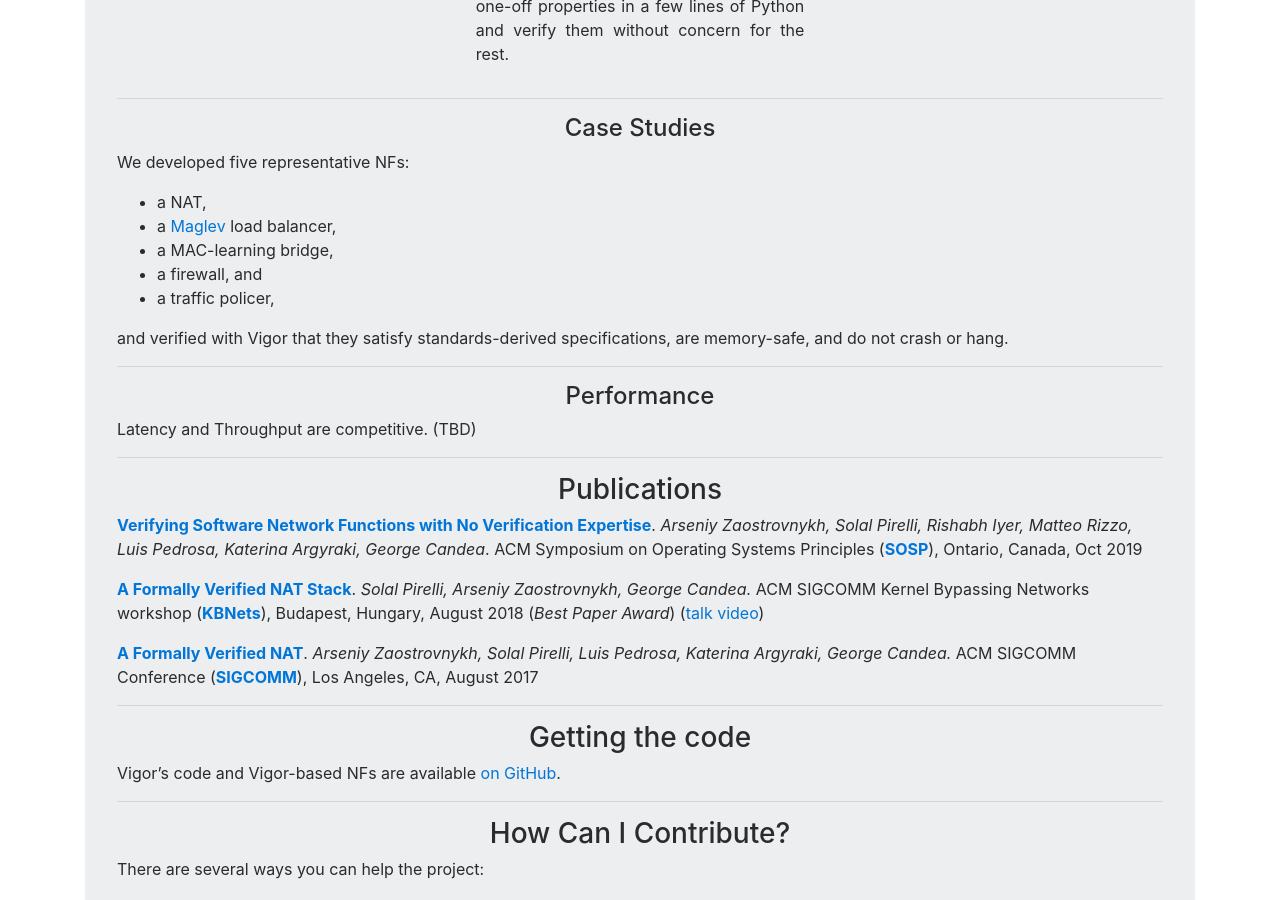
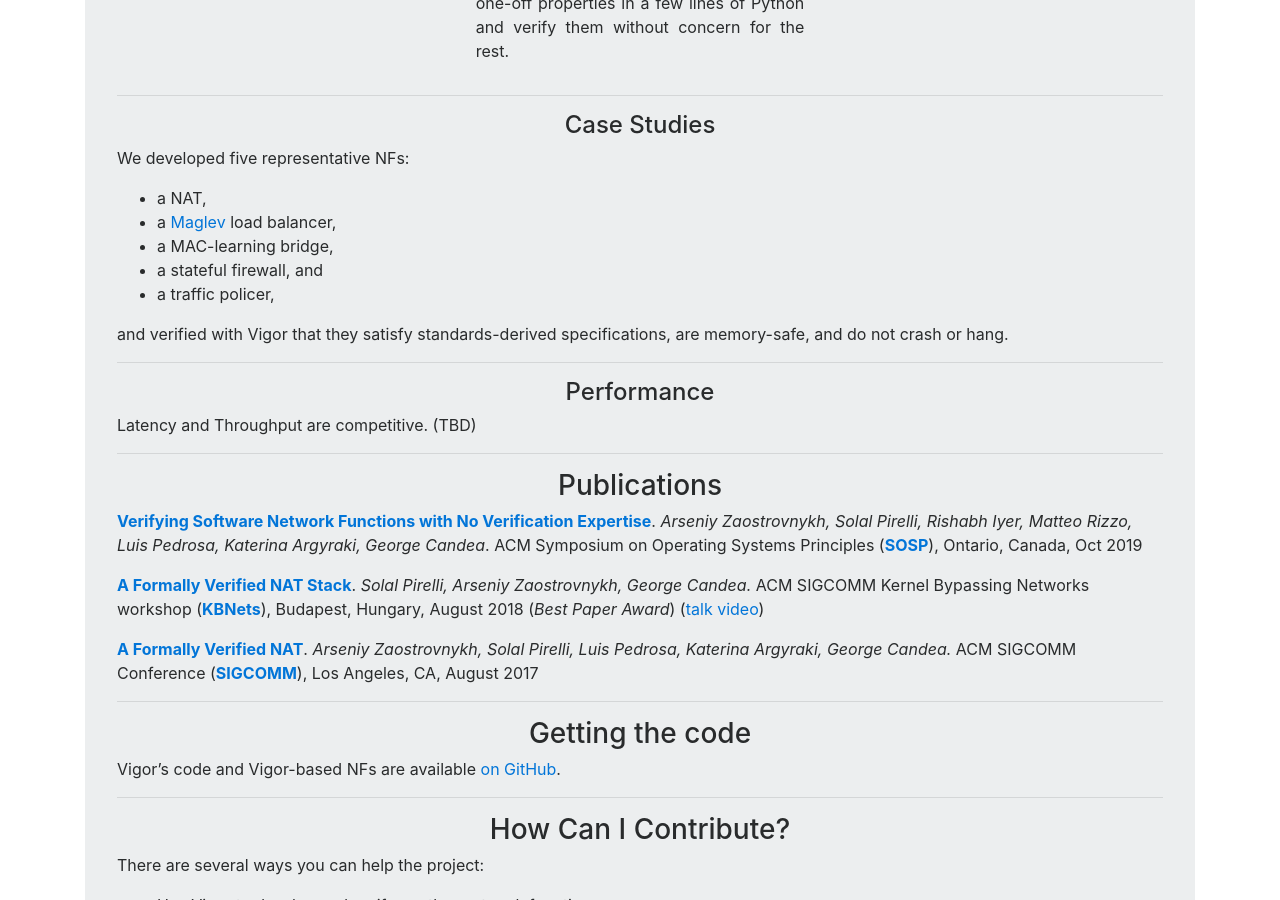
Before and after one commit to vigor-nf/vigor-nf.github.io, a Jekyll site: the page built from index.md, in a window 1280 px wide and 900 px high, scrolled down 594 px. Built offline with Jekyll 4.4.1, drawn with Linux system fonts in a browser that asks for light colours; nearby versions of some CDN libraries; a style sheet for code colours, icons or effects is not loaded.

```diff
--- a/index.md
+++ b/index.md
@@ -11,7 +11,7 @@ title: "Vigor: Verification of Software Network Functions with No Verification E
 <div class="col-md-8">
 
 {: #overview .text-center}
-# Verification of Software <abbr title="Network Functions">NFs</abbr> with <br/> No Verification Expertise
+## Verification of Software <abbr title="Network Functions">NFs</abbr> with <br/> No Verification Expertise
 
 {: .lead}
 _**Vigor**_ is a software stack and toolchain for building and running software network middleboxes that are guaranteed to be *correct*,
@@ -74,7 +74,7 @@ We developed five representative NFs:
 * a NAT,
 * a [Maglev](https://ai.google/research/pubs/pub44824/) load balancer,
 * a MAC-learning bridge,
-* a firewall, and
+* a stateful firewall, and
 * a traffic policer,
 
 and verified with Vigor that they satisfy standards-derived specifications, are memory-safe, and do not crash or hang.
```
